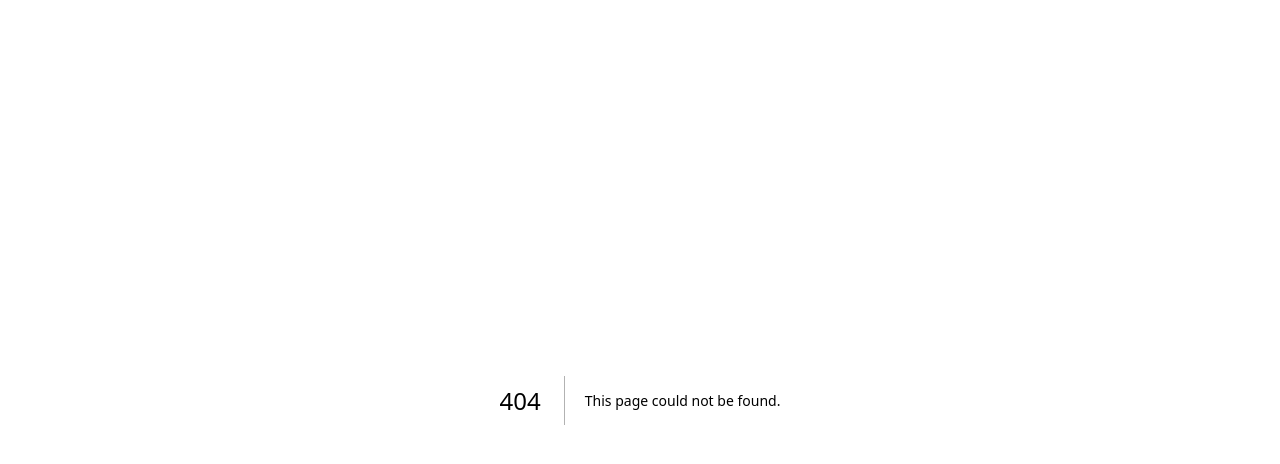
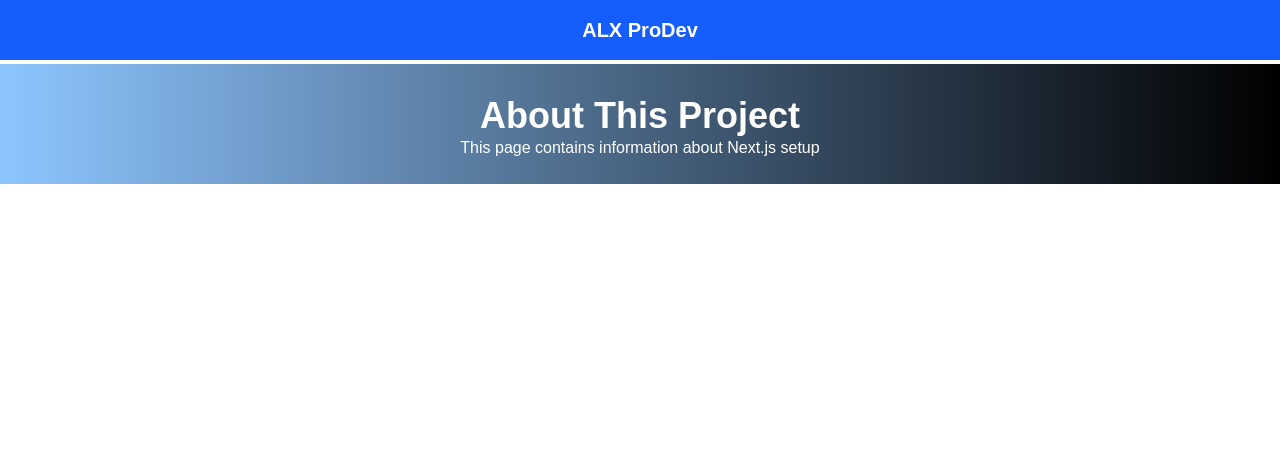
Before and after one commit to blessingemm/alx-project-0x02-setup, a Next.js app in the folder alx-project-0x02/: page /about in a window 1280 px wide. Before the commit this address had no page. Shown: the top 464 px of the page. Built offline with nearby package versions, Linux system fonts and the light colour scheme.

Commit message:
Routed home and about pages in next.js

```diff
--- /dev/null
+++ b/alx-project-0x02/pages/about.tsx
@@ -0,0 +1,19 @@
+import Head from "next/head";
+import Header from "@/components/layout/Header";
+
+const AboutPage = () => {
+  return(
+    <>
+      <head>
+        <title>About ALX Project</title>
+      </head>
+      <Header />
+      <main className=" mt-1 border-none p-8 text-center bg-black h-30 bg-gradient-to-r from-blue-300 via-white-500 to-black-500">
+        <h1 className="text-4xl font-bold text-white">About This Project</h1>
+        <p className="text-white">This page contains information about Next.js setup</p>
+      </main>
+    </>
+  )
+}
+
+export default AboutPage;
--- /dev/null
+++ b/alx-project-0x02/pages/home.tsx
@@ -0,0 +1,18 @@
+import Head from "next/head";
+import Header from "@/components/layout/Header";
+
+const HomePage = () => {
+  return(
+  <>
+    <head>
+      <title>Homepage</title>
+    </head>
+    <Header />
+    <main className=" mt-1 border-none p-8 text-center bg-black h-30 bg-gradient-to-r from-blue-300 via-white-500 to-black-500">
+      <h1 className="text-4xl font-bold text-white">The tech program that <span className="text-blue-600">helps you grow</span></h1>
+    </main>
+  </>
+  );
+}
+
+export default HomePage;
```
